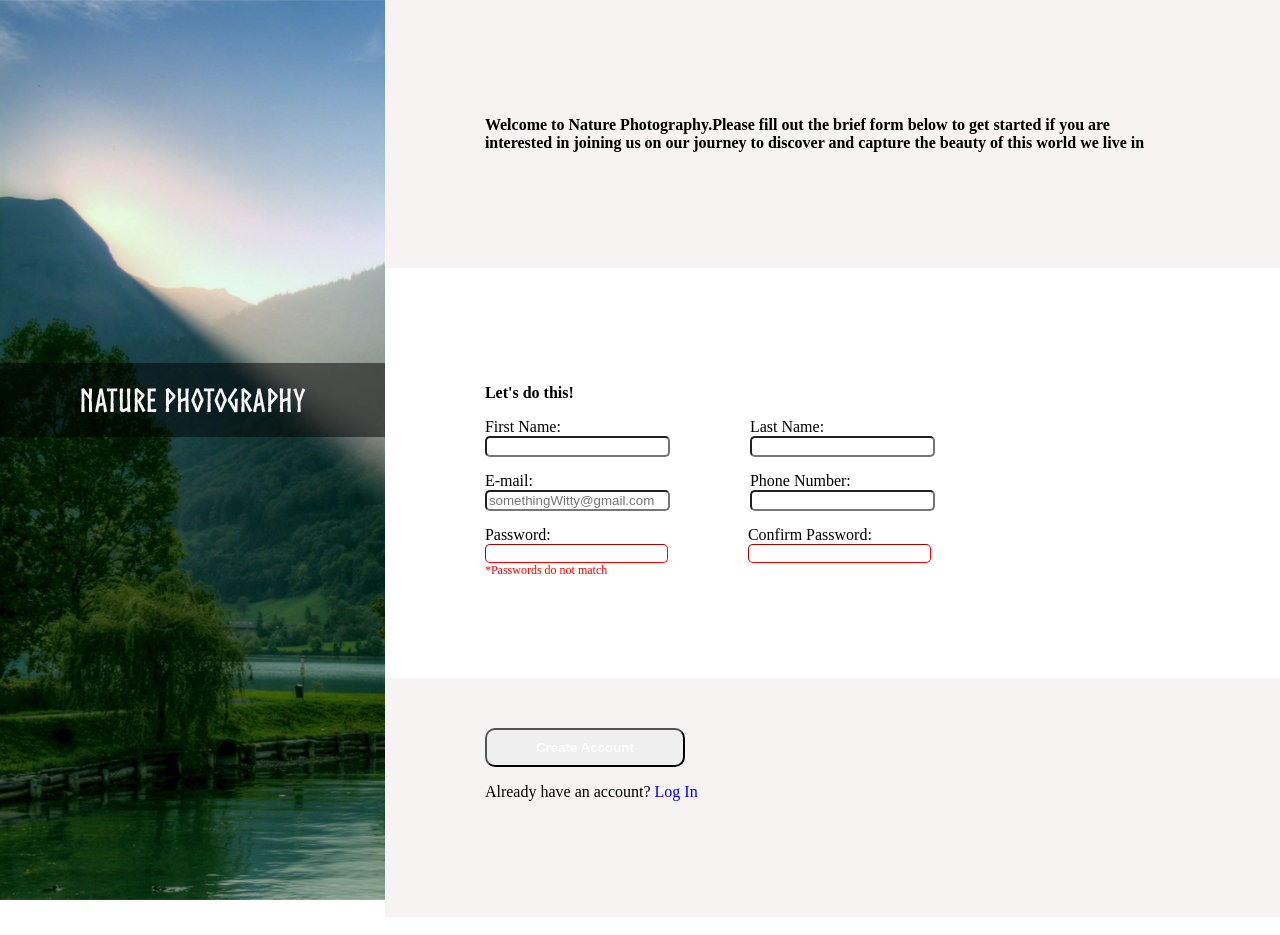
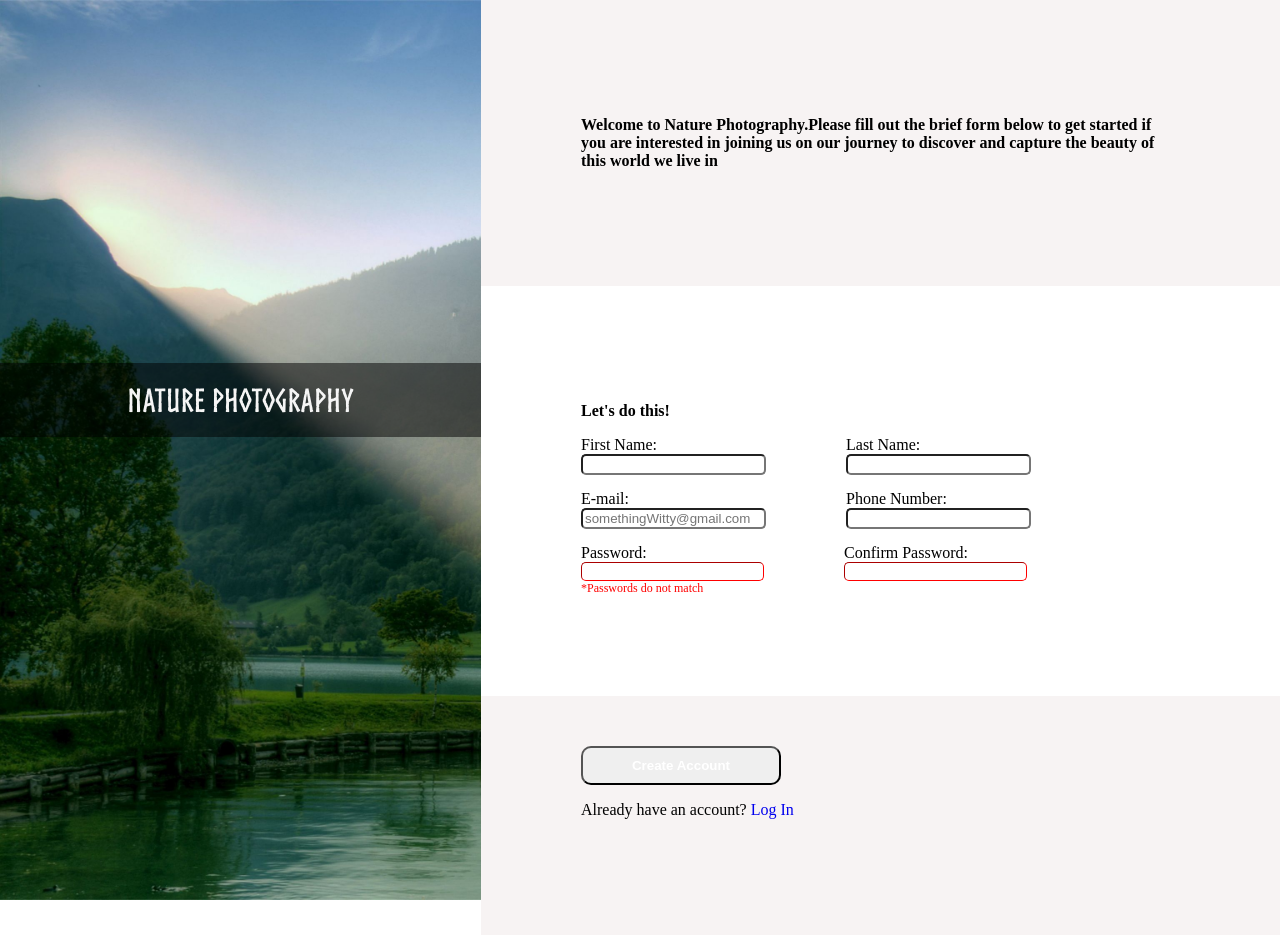
Before and after one commit to georgesarreas/signup_form, a plain HTML site: page index.html in a window 1280 px wide. Drawn offline with Linux system fonts and the light colour scheme.

Commit message:
final commit v2

```diff
--- a/style.css
+++ b/style.css
@@ -18,7 +18,7 @@ html, body {
 }
 
 .column-left {
-    flex-basis: 50%; /* initial width to be half*/
+    flex-basis: 70%; /* initial width to be half*/
     font-family: "MyFont" , sans-serif;
     color: whitesmoke;
     text-align: center;
```
